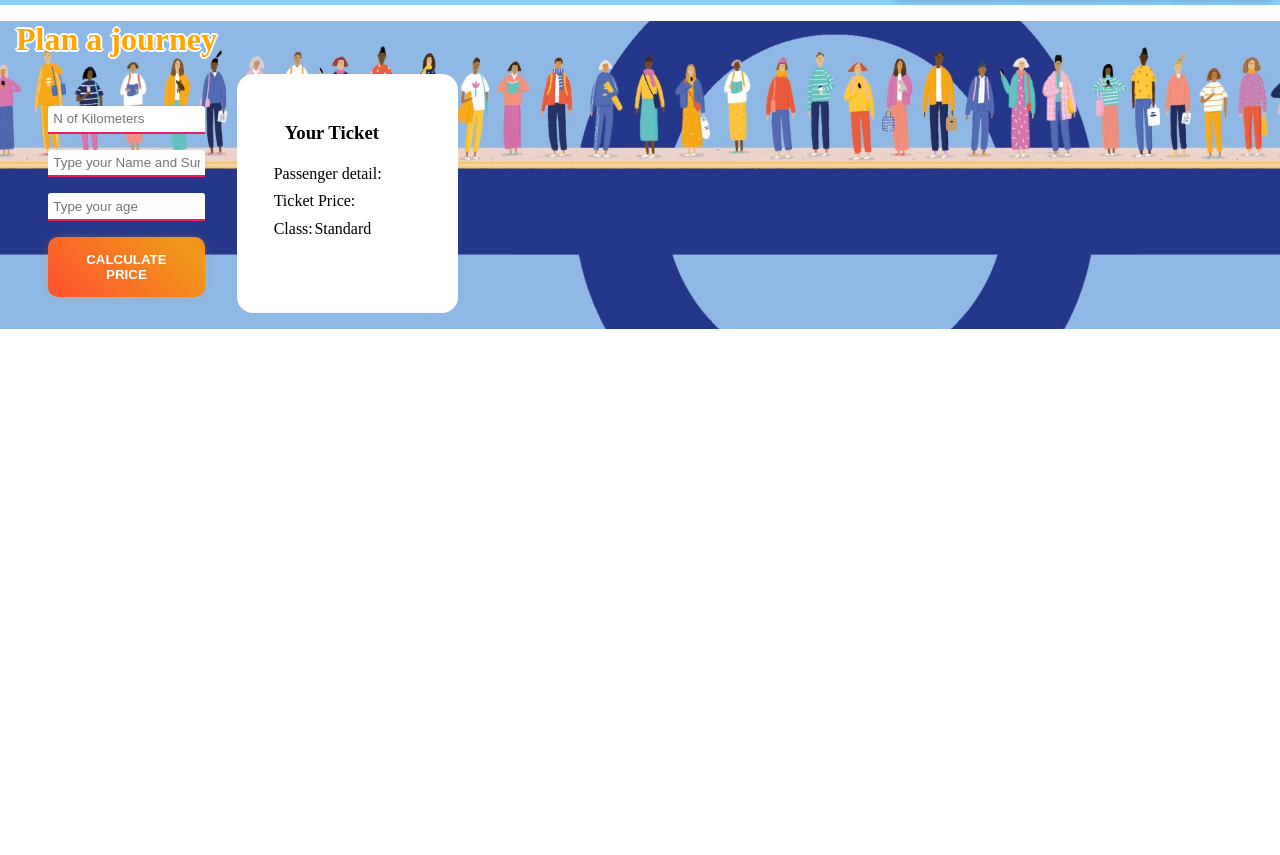
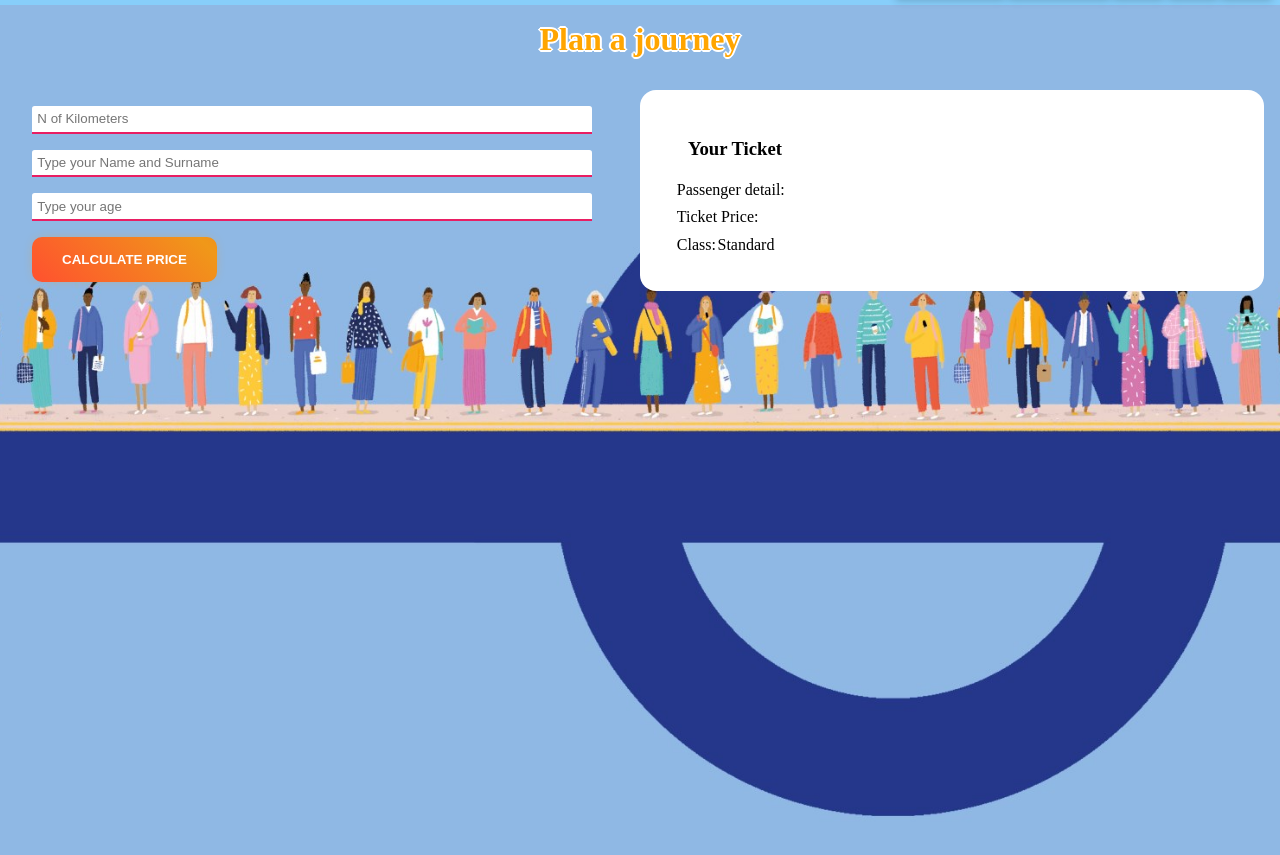
Before and after one commit to MarioBroi/js-biglietto-treno-form, a plain HTML site: page Milestone_2/index.html in a window 1280 px wide. Shown: the part 45-900 px from the top of the page. Before the commit the page ends 800 px from the top, so only its background shows below. Drawn offline with Linux system fonts and the light colour scheme.

Commit message:
edit style and container measures

```diff
--- a/Milestone_2/assets/css/style.css
+++ b/Milestone_2/assets/css/style.css
@@ -48,7 +48,8 @@
     background-size: cover;
 
     & h1 {
-        margin: 1rem;
+        padding: 1rem;
+        text-align: center;
         color: orange;
         text-shadow: 2px 0 #fff, -2px 0 #fff, 0 2px #fff, 0 -2px #fff,
             1px 1px #fff, -1px -1px #fff, 1px -1px #fff, -1px 1px #fff;
@@ -56,16 +57,11 @@
 
     & .container {
         display: flex;
-        margin: 1rem;
-
-        & .row {
-            display: flex;
-        }
+        justify-content: center;
+        height: 800px;
     }
 
     .col-6 {
-        display: flex;
-        flex-direction: column;
         width: calc((100%/12)*6);
         padding: 2rem;
 
@@ -105,7 +101,6 @@
 
 .button-87:hover {
     background-position: right center;
-    /* change the direction of the change here */
     color: #fff;
     text-decoration: none;
 }
@@ -124,12 +119,14 @@ input[type=text] {
     padding: .4em;
     color: #E91E63;
     margin-bottom: 1rem;
+    width: 100%;
 }
 
 .ticket {
     background-color: #fff;
     border-radius: 1rem;
-    margin-bottom: 1rem;
+    margin: 1rem;
+    height: fit-content;
 }
 
 h3 {
--- a/Milestone_2/index.html
+++ b/Milestone_2/index.html
@@ -43,8 +43,6 @@
 
         <div class="container">
 
-            <div class="row">
-
             <div class="col-6">
 
                 <input type="text" name="km" id="km" placeholder="N of Kilometers">
@@ -66,9 +64,6 @@
             <!-- /.col -->
 
         </div>
-            <!-- /.row -->
-
-        </div>
         <!-- /.container -->
 
     </main>
```
Lines whose indentation alone changed are shown as unchanged.
